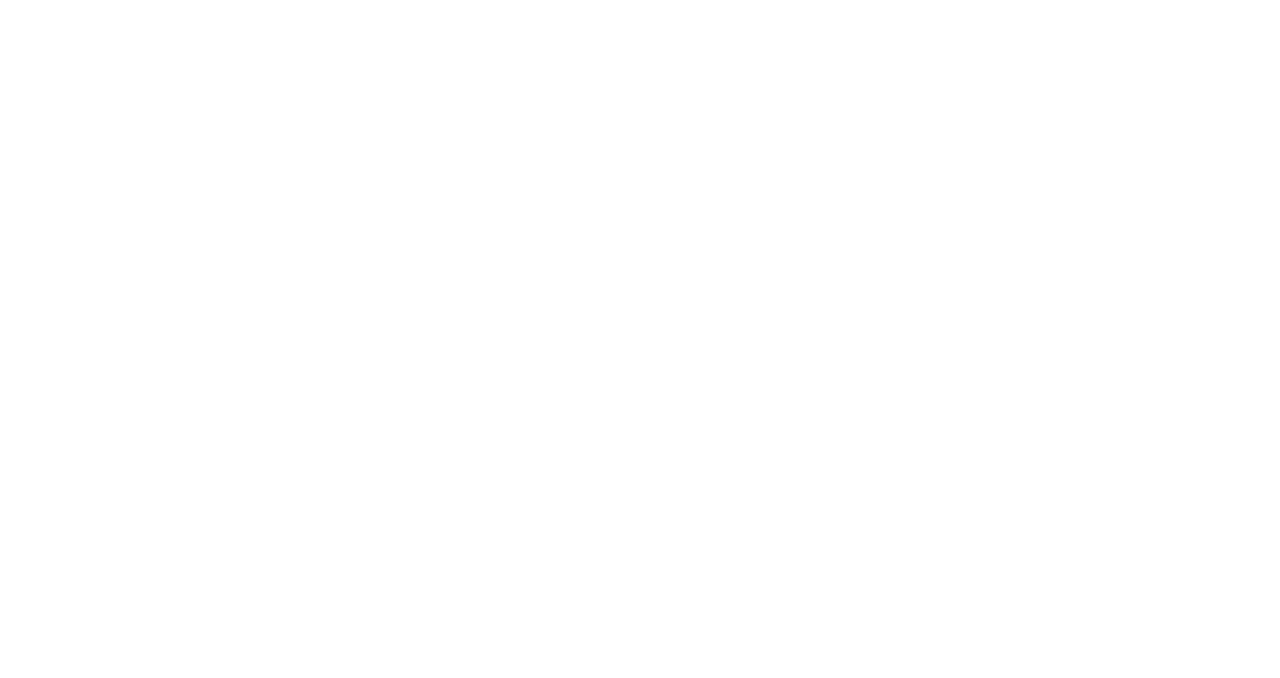
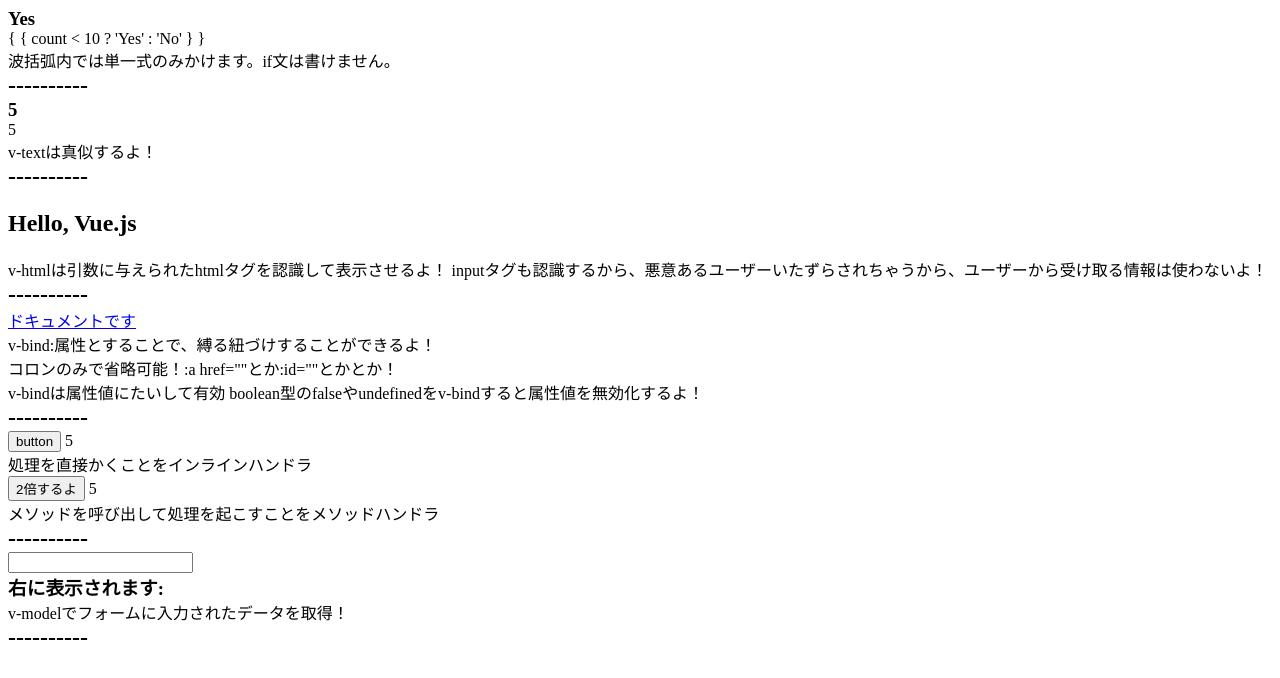
Before and after one commit to sagesaka/Vuejs_lesson, a Vue app: page / in a window 1280 px wide. Shown: the top 678 px of the page. Built offline with nearby package versions, Linux system fonts and the light colour scheme.

Commit message:
ディレクティブ学習中①

```diff
--- a/src/App.vue
+++ b/src/App.vue
@@ -1,3 +1,7 @@
-<template></template>
+<template>
+  <Lesson2 />
+</template>
 
-<script setup></script>
+<script setup>
+import Lesson2 from './components/Lesson2.vue'
+</script>
--- a/src/components/Lesson2.vue
+++ b/src/components/Lesson2.vue
@@ -0,0 +1,61 @@
+<template>
+  <div>
+    <h3>{{ count < 10 ? 'Yes' : 'No' }}</h3>
+    { { count < 10 ? 'Yes' : 'No' } }
+    <p>波括弧内では単一式のみかけます。if文は書けません。</p>
+    <h2>----------</h2>
+    <h3>{{ count }}</h3>
+    <p v-text="count"></p>
+    <p>v-textは真似するよ！</p>
+    <h2>----------</h2>
+    <div v-html="message"></div>
+    <p>
+      v-htmlは引数に与えられたhtmlタグを認識して表示させるよ！
+      inputタグも認識するから、悪意あるユーザーいたずらされちゃうから、ユーザーから受け取る情報は使わないよ！
+    </p>
+    <h2>----------</h2>
+    <a :href="vueURL">ドキュメントです</a>
+    <p>v-bind:属性とすることで、縛る紐づけすることができるよ！</p>
+    <p>コロンのみで省略可能！:a href=""とか:id=""とかとか！</p>
+    <p>
+      v-bindは属性値にたいして有効 boolean型のfalseやundefinedをv-bindすると属性値を無効化するよ！
+    </p>
+    <h2>----------</h2>
+    <div>
+      <button @click="count++">button</button>
+      {{ count }}
+      <p>処理を直接かくことをインラインハンドラ</p>
+    </div>
+    <div>
+      <button @click="countUp">2倍するよ</button>
+      {{ count }}
+      <p>メソッドを呼び出して処理を起こすことをメソッドハンドラ</p>
+    </div>
+    <h2>----------</h2>
+    <input type="text" v-model="userInput" />
+    <h3>右に表示されます:{{ userInput }}</h3>
+    <p>v-modelでフォームに入力されたデータを取得！</p>
+    <h2>----------</h2>
+  </div>
+</template>
+
+<script setup>
+import { ref } from 'vue'
+
+const vueURL = ref('https://vue.js.org')
+const count = ref(5)
+const message = ref('<h2>Hello, Vue.js</h2>')
+const userInput = ref('')
+
+function countUp() {
+  count.value *= 2
+}
+</script>
+
+<style scoped>
+h2,
+h3,
+p {
+  margin: 0;
+}
+</style>
```
